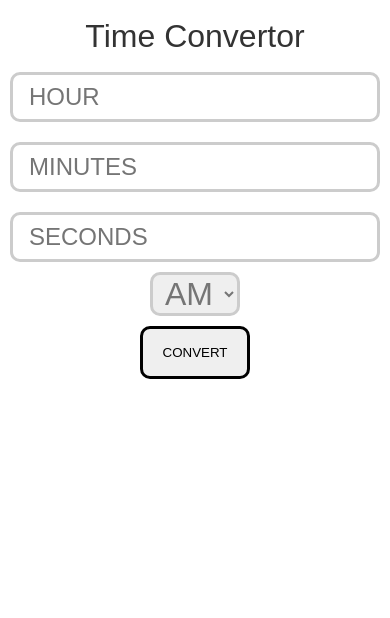
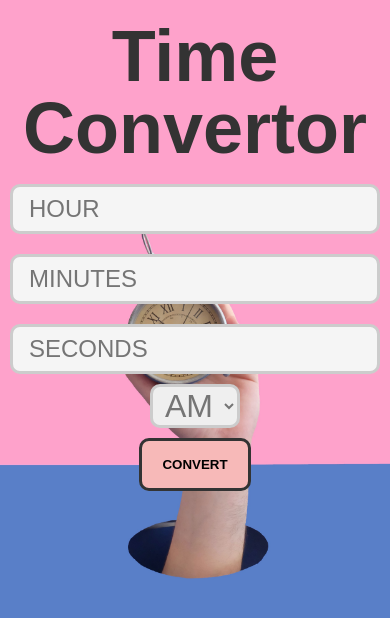
Before and after one commit to shahbazhassan42000/timeconvertor, a plain HTML site: page index.html in a window 390 px wide. Drawn offline with Linux system fonts and the light colour scheme; a web font is replaced by a local one.

Commit message:
added background both for mobile and desktop view

```diff
--- a/css/style.css
+++ b/css/style.css
@@ -14,12 +14,19 @@ input[type=number] {
 body{
     font-family: arial, serif;
     color: #333;
+    background: url("../images/time.jpg") no-repeat;
+    background-size: cover;
 }
-h1{
-    font-weight: normal;
+h1,#title{
+    font-weight: bolder;
     margin: 20px auto;
     text-align: center;
     font-size: 2.5em;
+}
+#title{
+    font-family: 'Little Lord Fontleroy NF', sans-serif;
+    font-weight: bolder;
+    font-size: 4.5em;
 }
 form{
     width: 500px;
@@ -27,6 +34,7 @@ form{
     text-align: center;
 }
 .user_input{
+    background-color: whitesmoke;
     display: block;
     padding: 8px 16px;
     font-size: 2em;
@@ -49,18 +57,16 @@ button{
     display: block;
     margin: 10px auto;
     border-radius: 10px;
-    border: 3px solid black;
+    border: 3px solid #333333;
+    background-color: #F7B9B8;
+    font-weight: bolder;
+    font-family: Poppins, sans-serif;
 }
 button:hover{
-    background-color: #ccc;
-    border-color:darkcyan;
-}
-button:last-child:active{
-    transform:translateY(7px);
+    background-color: #B9E0DD;
 }
 button:active{
-    background-color: darkcyan;
-    border-color:black;
+    transform:translateY(7px);
 }
 .msg{
     font-family: arial, serif;
@@ -76,9 +82,15 @@ button:active{
     display: none;
     font-weight: bold;
     width: 500px;
+    background-color: whitesmoke;
+    border-color: #333333;
 }
 /************************************** MOBILE VIEW *****************************************/
 @media only screen and (max-width: 600px){
+    body{
+        background: url("../images/time_mobile.jpg") no-repeat;
+        background-size: cover;
+    }
     h1{
         font-size: 2em;
     }
--- a/index.html
+++ b/index.html
@@ -7,10 +7,12 @@
     <link rel="icon" type="image/png" href="images/clock-icon.svg">
     <link rel="stylesheet" href="css/cssReset.css">
     <link rel="stylesheet" href="css/style.css">
+    <link href="https://fonts.cdnfonts.com/css/little-lord-fontleroy-nf" rel="stylesheet">
+
     <script src="js/script.js"></script>
 </head>
 <body>
-<h1>Time Convertor</h1>
+<h1 id="title">Time Convertor</h1>
 <form name="time_form">
     <input class="user_input" type="number" placeholder="HOUR" name="hour" min="1" max="12" required>
     <p class="msg">Hours must be in between 1 and 12.</p>
```
Also changed, not shown: images/time.jpg (added), images/time_mobile - Copy.jpg (added), images/time_mobile.jpg (added).
